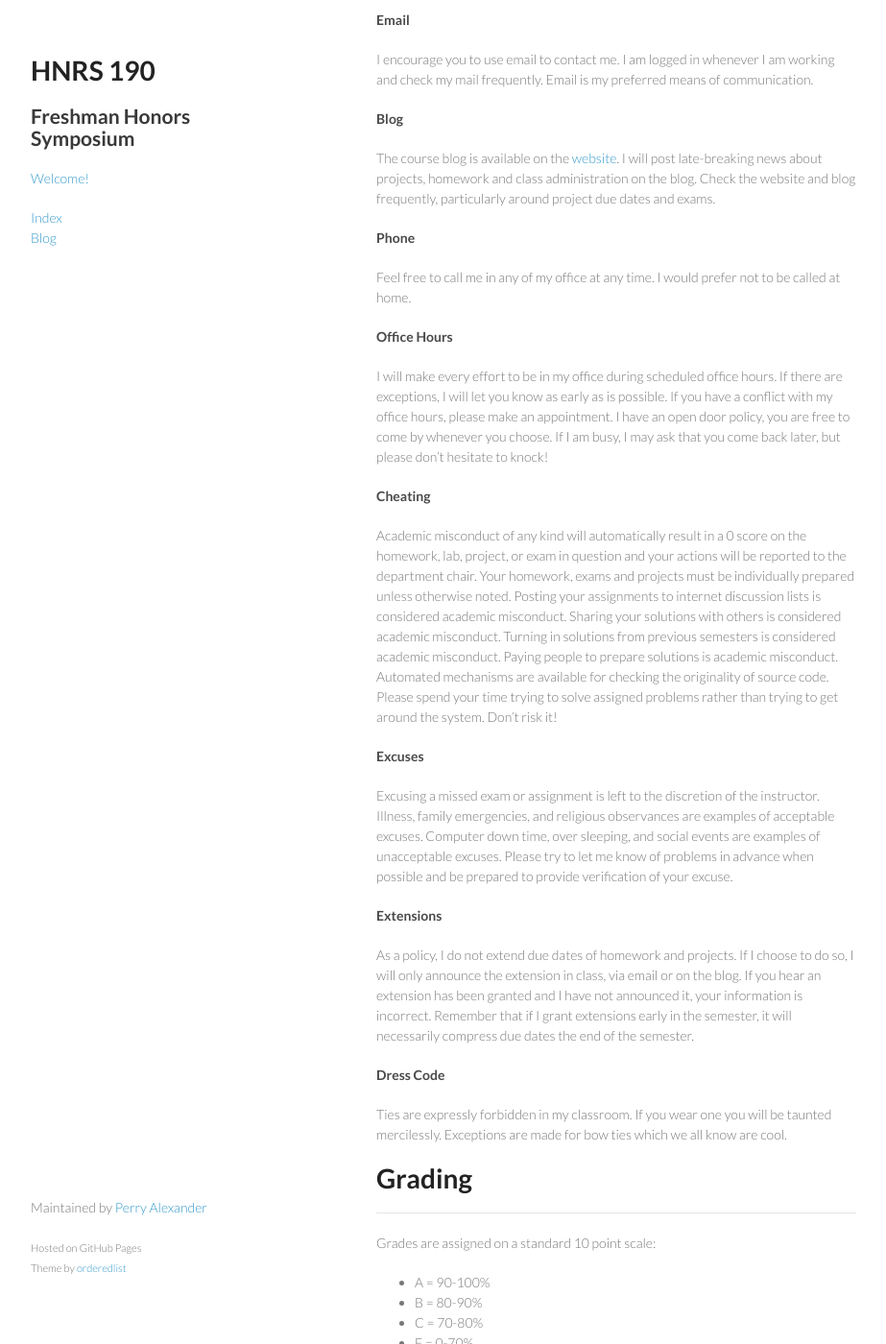
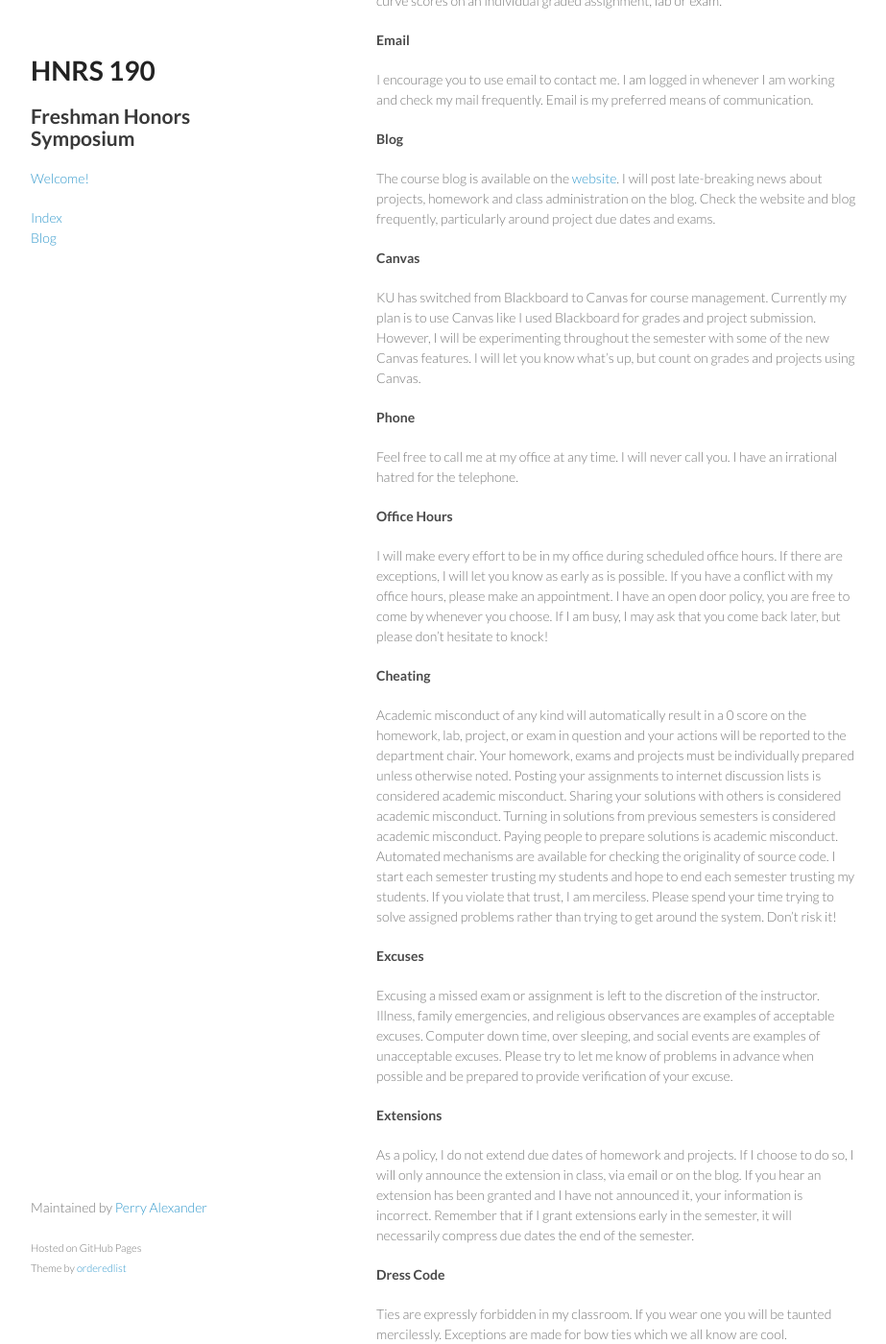
Before and after one commit to palexand/hnrs190, a Jekyll site: the page built from index.md, in a window 1280 px wide and 1400 px high, scrolled down 2025 px. Shown: the whole window at 96% size, without its empty margins (178-1101 px from the left). Built offline with Jekyll 4.4.1, drawn with Linux system fonts in a browser that asks for light colours; some of the changed text lies outside the part shown.

Commit message:
syllabus updates

```diff
--- a/index.md
+++ b/index.md
@@ -79,23 +79,16 @@ Pretty simple.  Follow them and we'll be great friends!
 
 1. Don't whine
 1. Don't cheat
-1. Don't tell me what you don't need to know
+1. Don't be mean
 
 #### COVID Accommodations
 
-In the classroom we will follow requirements from The University and
-State.  Currently masks are not required to attend class or office
-hours.  However, if you prefer that I wear a mask during an office
-hours visit, please let me know and I will.  I am also willing to do
-office hours by zoom.  The class will _not_ be available via zoom.
+In the classroom we will follow requirements from The University, County and
+State.  Currently, masks are required to attend class.  Not wearing masks in class is considered academic misconduct.  I will not wear a mask while lecturing, but will do so at other times.  I am willing to do office hours visits remotely via zoom if you are concerned about meeting in person.  However, the class will _not_ be available via zoom.  Bottom line is if I am in your presence without a mask and you want me to be masked, please say so.  I will do the same with you.
 
 #### Class Participation
 
-I do not take attendance in class; however participation in class is important
-to its success. How much homework and how rigorously it is graded will
-definitely depend on class participation. Please ask questions and
-participate in class discussions. When assigning final grades,
-borderline cases will be decided based on class participation.
+I do not take attendance in class. However, participation in class is important to your success and its success.  My classes are highly interactive, please ask questions and participate in class discussions.  Always remember to be kind and respectful of others.
 
 #### Grading Errors
 
@@ -117,9 +110,7 @@ individual graded assignment, lab or exam.
 
 #### Email
 
-I encourage you to use email to contact me. I am logged in whenever I
-am working and check my mail frequently. Email is my preferred means
-of communication.
+I encourage you to use email to contact me. I am logged in whenever I am working and check my mail frequently. Email is my preferred means of communication.
 
 #### Blog
 
@@ -128,10 +119,13 @@ late-breaking news about projects, homework and class administration
 on the blog. Check the website and blog frequently, particularly
 around project due dates and exams.
 
+#### Canvas
+
+KU has switched from Blackboard to Canvas for course management. Currently my plan is to use Canvas like I used Blackboard for grades and project submission.  However, I will be experimenting throughout the semester with some of the new Canvas features.  I will let you know what's up, but count on grades and projects using Canvas.
+
 #### Phone
 
-Feel free to call me in any of my office at any time. I would prefer
-not to be called at home.
+Feel free to call me at my office at any time.  I will never call you.  I have an irrational hatred for the telephone.
 
 #### Office Hours
 
@@ -144,18 +138,7 @@ but please don't hesitate to knock!
 
 #### Cheating
 
-Academic misconduct of any kind will automatically result in a 0 score
-on the homework, lab, project, or exam in question and your actions
-will be reported to the department chair. Your homework, exams and
-projects must be individually prepared unless otherwise noted. Posting
-your assignments to internet discussion lists is considered academic
-misconduct. Sharing your solutions with others is considered academic
-misconduct. Turning in solutions from previous semesters is considered
-academic misconduct. Paying people to prepare solutions is academic
-misconduct. Automated mechanisms are available for checking the
-originality of source code. Please spend your time trying to solve
-assigned problems rather than trying to get around the system. Don't
-risk it!
+Academic misconduct of any kind will automatically result in a 0 score on the homework, lab, project, or exam in question and your actions will be reported to the department chair. Your homework, exams and projects must be individually prepared unless otherwise noted. Posting your assignments to internet discussion lists is considered academic misconduct. Sharing your solutions with others is considered academic misconduct. Turning in solutions from previous semesters is considered academic misconduct. Paying people to prepare solutions is academic misconduct. Automated mechanisms are available for checking the originality of source code. I start each semester trusting my students and hope to end each semester trusting my students.  If you violate that trust, I am merciless.  Please spend your time trying to solve assigned problems rather than trying to get around the system. Don't risk it!
 
 #### Excuses
 
```
